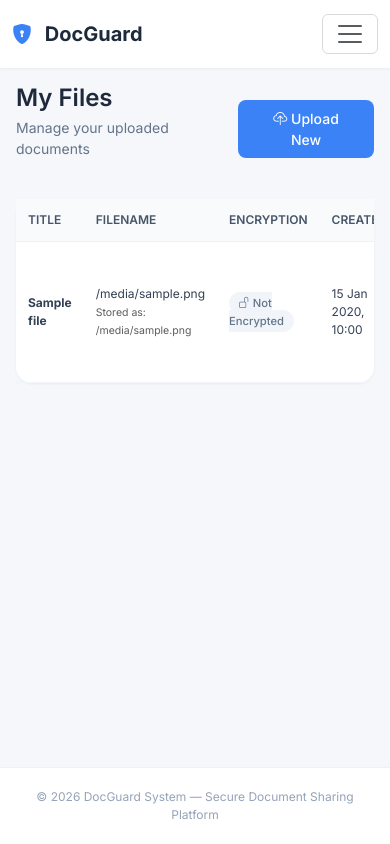
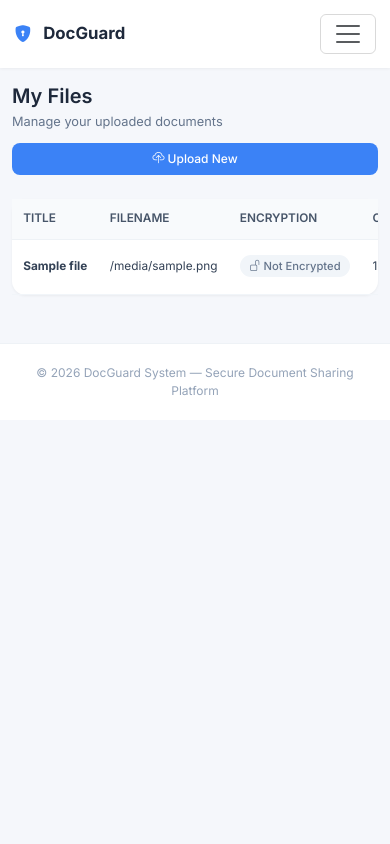
Before and after one commit to Redzuan192/docguard, a Flask app: page /my-files in a window 390 px wide. Run offline with Flask 3, Linux system fonts and the light colour scheme; the visitor is signed in with stand-in values (Sample User, id 1); a database or web service that is not in the repository returns one stand-in record (values such as "Sample title"); parts of the project's set-up code (start-up, migrations or seed data) failed here and were passed over; some libraries are stand-ins or nearby versions.

Commit message:
Improve mobile responsive layout

```diff
--- a/templates/base.html
+++ b/templates/base.html
@@ -308,21 +308,145 @@
             opacity: 0.5;
         }
 
+
+
+        /* Mobile Responsiveness Improvements */
         @media (max-width: 768px) {
+            body {
+                padding-bottom: 0;
+            }
+
             .main-container {
-                padding: 1rem;
+                padding: 1rem 0.75rem;
+            }
+
+            .navbar .container {
+                padding-left: 0.9rem;
+                padding-right: 0.9rem;
+            }
+
+            .navbar-brand {
+                font-size: 1.05rem;
+            }
+
+            .page-header h1 {
+                font-size: 1.25rem;
+            }
+
+            .page-header p {
+                font-size: 0.8rem;
+                margin-bottom: 0;
+            }
+
+            .mobile-stack {
+                flex-direction: column !important;
+                align-items: stretch !important;
+                gap: 0.75rem;
+            }
+
+            .mobile-actions {
+                display: flex;
+                flex-wrap: wrap;
+                gap: 0.5rem;
+                width: 100%;
+            }
+
+            .mobile-actions .btn,
+            .mobile-actions a,
+            .mobile-actions button {
+                flex: 1 1 auto;
             }
 
             .stat-card {
-                margin-bottom: 0.75rem;
+                padding: 1rem;
+                margin-bottom: 0;
+            }
+
+            .stat-icon {
+                font-size: 1.35rem;
+                margin-bottom: 0.5rem;
+            }
+
+            .stat-number {
+                font-size: 1.35rem;
+            }
+
+            .stat-label {
+                font-size: 0.75rem;
+            }
+
+            .card-modern {
+                border-radius: 14px;
+            }
+
+            .table-responsive {
+                overflow-x: auto;
+                -webkit-overflow-scrolling: touch;
+            }
+
+            .table-modern {
+                min-width: 720px;
             }
 
             .table-modern th,
             .table-modern td {
-                padding: 0.75rem;
+                padding: 0.7rem;
+                font-size: 0.74rem;
+                white-space: nowrap;
+            }
+
+            .link-column {
+                min-width: 240px !important;
+            }
+
+            .action-column {
+                min-width: 210px !important;
+            }
+
+            .btn-primary-custom,
+            .btn-outline-custom,
+            .btn-danger-custom,
+            .btn-success-custom {
+                font-size: 0.75rem;
+                padding: 0.42rem 0.7rem;
+            }
+
+            .input-group .form-modern {
                 font-size: 0.75rem;
             }
+
+            .toast-custom {
+                left: 10px;
+                right: 10px;
+                min-width: auto;
+                width: auto;
+                top: 70px;
+            }
+
+            .empty-state {
+                padding: 2rem 1rem;
+            }
+
+            .footer {
+                position: relative;
+                margin-top: 2rem;
+            }
         }
+
+        @media (max-width: 576px) {
+            .table-modern {
+                min-width: 650px;
+            }
+
+            .link-column {
+                min-width: 220px !important;
+            }
+
+            .action-column {
+                min-width: 190px !important;
+            }
+        }
+
     </style>
 
     {% block extra_css %}{% endblock %}
--- a/templates/my_files.html
+++ b/templates/my_files.html
@@ -1,6 +1,6 @@
 {% extends 'base.html' %}
 {% block content %}
-<div class="d-flex justify-content-between align-items-center mb-4">
+<div class="d-flex justify-content-between align-items-center mb-4 mobile-stack">
     <div class="page-header mb-0">
         <h1>My Files</h1>
         <p>Manage your uploaded documents</p>
@@ -31,7 +31,7 @@
                         <td>
                             {{ file.original_filename }}
                             <br>
-                            <small class="text-muted">Stored as: {{ file.stored_filename }}</small>
+                            <small class="text-muted d-none d-md-block">Stored as: {{ file.stored_filename }}</small>
                         </td>
                         <td>
                             {% if file.is_encrypted_display %}
```
Also changed, not shown: templates/dashboard.html (+5 -5 lines), templates/my_links.html (+5 -5 lines).
